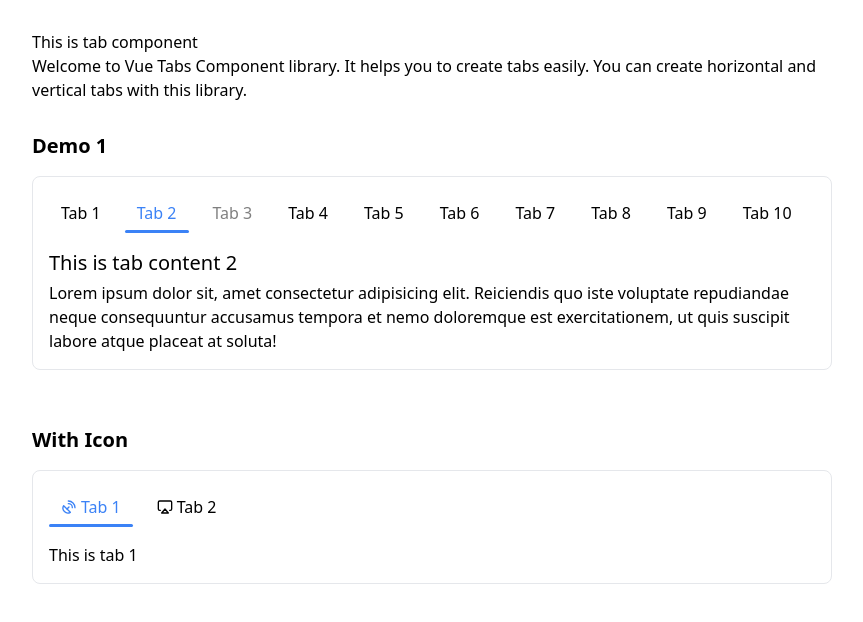
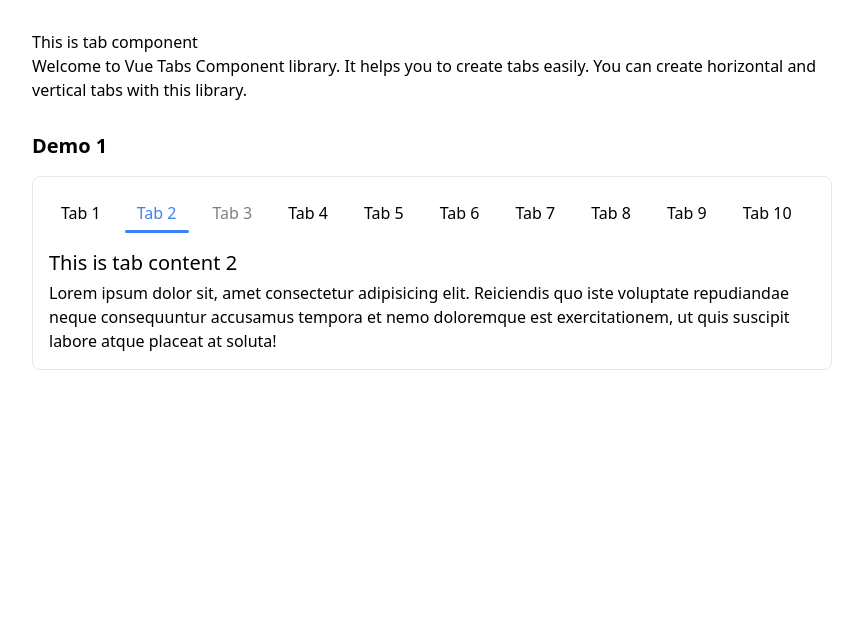
Before and after one commit to mdsaban/super-vue3-tabs, a Vue app: page / in a window 1280 px wide. Shown: the top 622 px of the page, without its empty margins (208-1071 px from the left). Built offline with nearby package versions, Linux system fonts and the light colour scheme.

Commit message:
fix: hydration error fix

```diff
--- a/package.json
+++ b/package.json
@@ -1,6 +1,6 @@
 {
   "name": "super-vue3-tabs",
-  "version": "1.2.4",
+  "version": "1.2.5",
   "type": "module",
   "description": "A vue3 tabs component for showing tabs and tab content.",
   "main": "./dist/super-vue3-tabs.umd.js",
--- a/src/App.vue
+++ b/src/App.vue
@@ -14,7 +14,7 @@ interface Tab {
 const activeTab = ref("Tab 2");
 
 const tabChanged = (tab: Tab) => {
-  console.log('tab changed');
+  console.log('tab changed', tab);
 };
 
 </script>
@@ -45,26 +45,6 @@ const tabChanged = (tab: Tab) => {
         </Tab>
       </Tabs>
     </div>
-
-    <h1 class="mb-4 text-xl font-semibold mt-14">With Icon</h1>
-    <div class="p-4 bg-white border rounded-lg">
-      <Tabs @change="tabChanged">
-        <Tab value="Tab 1">
-          <template #icon>
-            <svg class="w-4 mr-1" xmlns="http://www.w3.org/2000/svg" width="24" height="24" viewBox="0 0 24 24" fill="none" stroke="currentColor" stroke-width="2" stroke-linecap="round" stroke-linejoin="round"><path d="M4 10a7.31 7.31 0 0 0 10 10Z"/><path d="m9 15 3-3"/><path d="M17 13a6 6 0 0 0-6-6"/><path d="M21 13A10 10 0 0 0 11 3"/></svg>
-          </template>
-          This is tab 1
-        </Tab>
-        <Tab value="Tab 2">
-          <template #icon>
-            <svg class="w-4 mr-1" xmlns="http://www.w3.org/2000/svg" width="24" height="24" viewBox="0 0 24 24" fill="none" stroke="currentColor" stroke-width="2" stroke-linecap="round" stroke-linejoin="round"><path d="M5 17H4a2 2 0 0 1-2-2V5a2 2 0 0 1 2-2h16a2 2 0 0 1 2 2v10a2 2 0 0 1-2 2h-1"/><path d="m12 15 5 6H7Z"/></svg>
-          </template>
-          This is tab 2
-        </Tab>
-      </Tabs>
-    </div>
-
-
   </div>
 </template>
 
```
